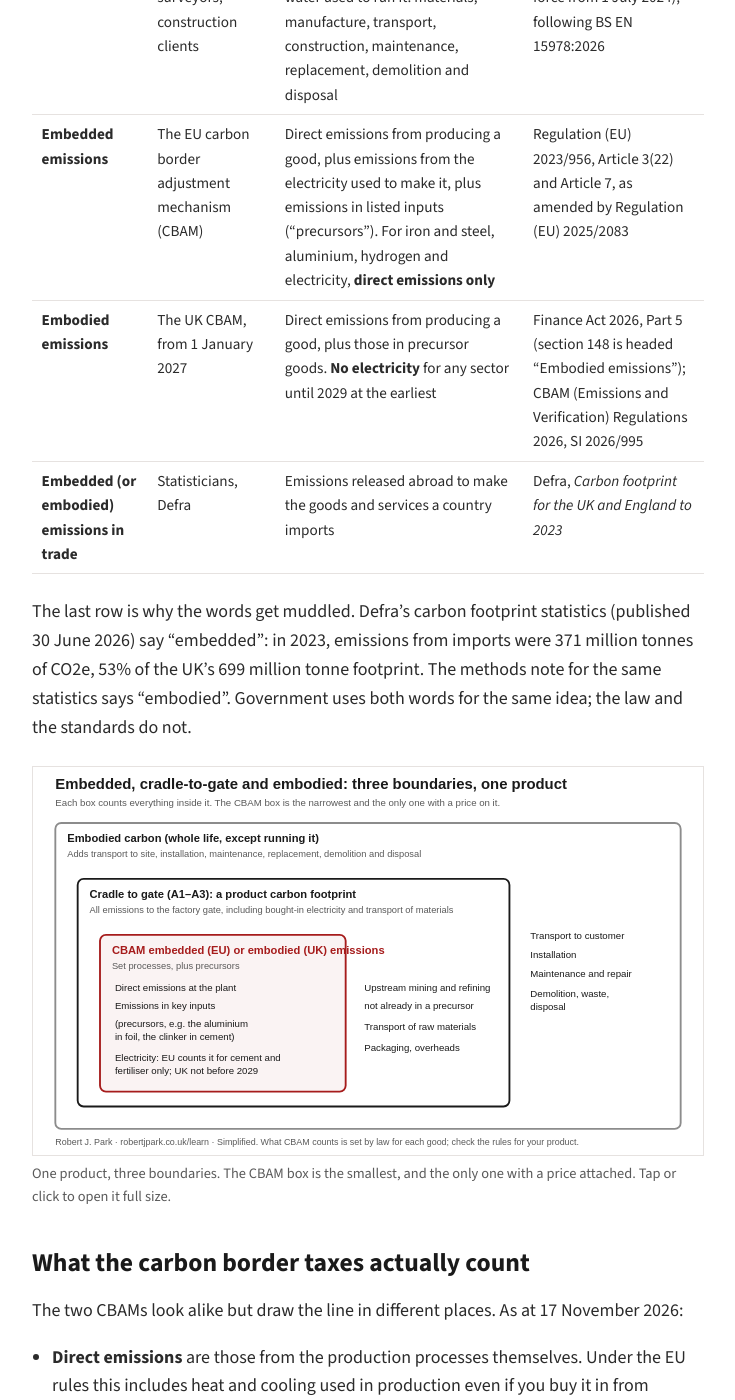
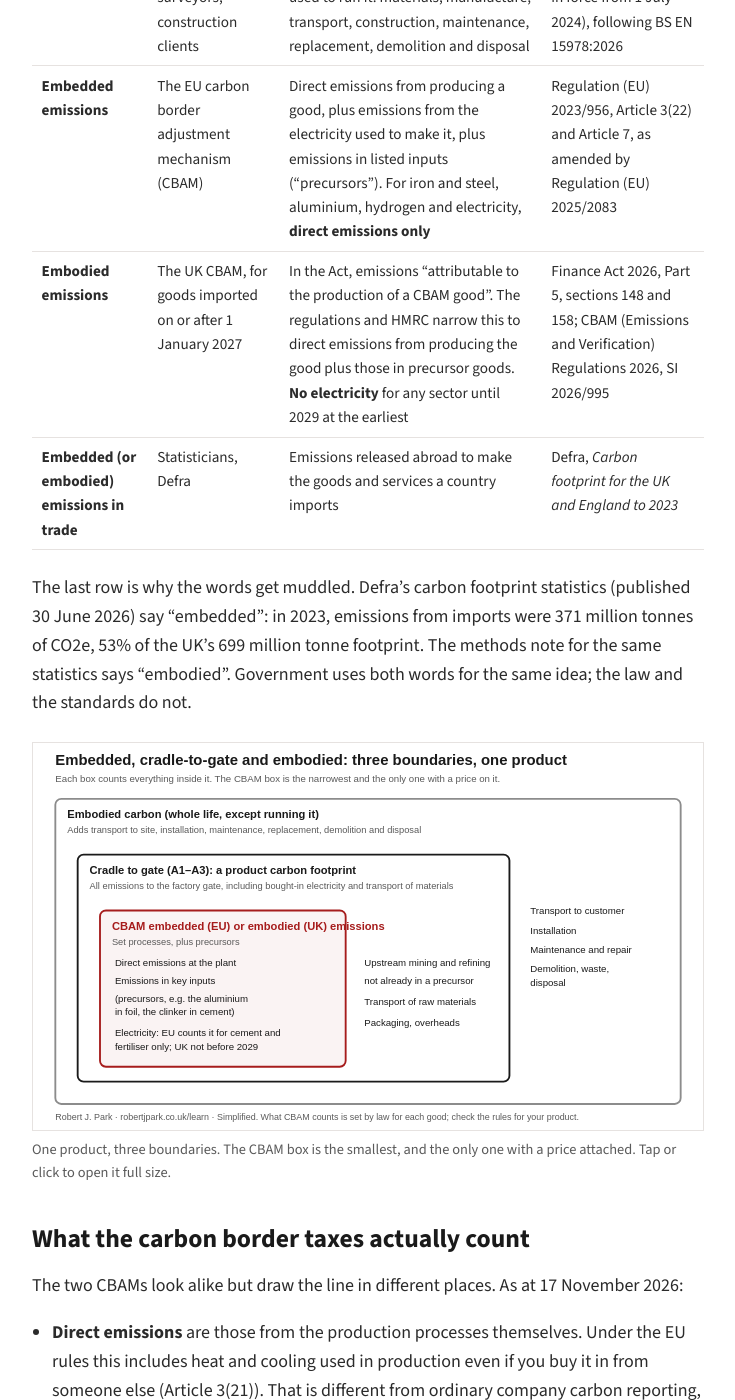
Before and after one commit to robertjparkuk/RobertJParkuk.github.io, a Jekyll site: the page built from _learn/embodied-vs-embedded-carbon.md, in a window 1280 px wide and 1400 px high, scrolled down 851 px. Shown: the whole window, without its empty margins (96-831 px from the left). Built offline with Jekyll 4.4.1, drawn with Linux system fonts in a browser that asks for light colours; some of the changed text lies outside the part shown.

Commit message:
v0.34.0: Finance Act 2026 s.148 wording; changelog notes
Co-Authored-By: Claude Opus 5.5 <noreply@anthropic.com>
Claude-Session: https://claude.ai/code/session_01TUNMnKYNLJG7xEEf2zYoSz

```diff
--- a/_learn/embodied-vs-embedded-carbon.md
+++ b/_learn/embodied-vs-embedded-carbon.md
@@ -16,7 +16,7 @@ Two words that sound the same, and are often used as if they were, mean differen
 |---|---|---|---|
 | **Embodied carbon** | Architects, engineers, surveyors, construction clients | Everything in the life of a building or product **except** the energy and water used to run it: materials, manufacture, transport, construction, maintenance, replacement, demolition and disposal | RICS whole life carbon standard (2nd edition, in force from 1 July 2024), following BS EN 15978:2026 |
 | **Embedded emissions** | The EU carbon border adjustment mechanism (CBAM) | Direct emissions from producing a good, plus emissions from the electricity used to make it, plus emissions in listed inputs ("precursors"). For iron and steel, aluminium, hydrogen and electricity, **direct emissions only** | Regulation (EU) 2023/956, Article 3(22) and Article 7, as amended by Regulation (EU) 2025/2083 |
-| **Embodied emissions** | The UK CBAM, from 1 January 2027 | Direct emissions from producing a good, plus those in precursor goods. **No electricity** for any sector until 2029 at the earliest | Finance Act 2026, Part 5 (section 148 is headed "Embodied emissions"); CBAM (Emissions and Verification) Regulations 2026, SI 2026/995 |
+| **Embodied emissions** | The UK CBAM, for goods imported on or after 1 January 2027 | In the Act, emissions "attributable to the production of a CBAM good". The regulations and HMRC narrow this to direct emissions from producing the good plus those in precursor goods. **No electricity** for any sector until 2029 at the earliest | Finance Act 2026, Part 5, sections 148 and 158; CBAM (Emissions and Verification) Regulations 2026, SI 2026/995 |
 | **Embedded (or embodied) emissions in trade** | Statisticians, Defra | Emissions released abroad to make the goods and services a country imports | Defra, *Carbon footprint for the UK and England to 2023* |
 
 The last row is why the words get muddled. Defra's carbon footprint statistics (published 30 June 2026) say "embedded": in 2023, emissions from imports were 371 million tonnes of CO2e, 53% of the UK's 699 million tonne footprint. The methods note for the same statistics says "embodied". Government uses both words for the same idea; the law and the standards do not.
@@ -29,6 +29,7 @@ The two CBAMs look alike but draw the line in different places. As at 17 Novembe
 
 - **Direct emissions** are those from the production processes themselves. Under the EU rules this includes heat and cooling used in production even if you buy it in from someone else (Article 3(21)). That is different from ordinary company carbon reporting, where bought-in heat is Scope 2.
 - **Electricity.** The EU counts the emissions from electricity used in production only for **cement and fertilisers**. For iron and steel, aluminium, hydrogen and electricity it counts direct emissions only (Annex II). The UK CBAM counts **no** electricity emissions for any sector; HMRC says indirect emissions are "delayed until 2029 at the earliest".
+- **Where the UK line is drawn.** The Finance Act 2026 itself is wide: section 148(1) defines "emissions embodied in a CBAM good" as emissions "attributable to the production of a CBAM good", and section 148(3) lets the Treasury cover activities connected with producing the good or the materials used to make it. The narrower direct-only rule sits in the regulations (SI 2026/995) and the System Boundaries Document, so the Treasury can widen it later without new primary legislation.
 - **Precursors.** Both count the emissions already in key inputs: the crude steel in a steel beam, the unwrought aluminium in foil, the clinker in cement. Since the 2025 amendments, the EU counts only precursors listed in its Annex I and made outside the EU.
 - **Transport** to the customer is not counted by either. The EU Regulation only asks the Commission to consider adding it.
 
@@ -105,6 +106,6 @@ Next: [What is a carbon life cycle?]({{ '/learn/carbon-life-cycle/' | relative_u
 Checked 17 November 2026.
 
 - **EU CBAM:** Regulation (EU) 2023/956, Articles 3, 7 and 30 and Annexes I, II and IV, read from the Council of the EU's [adopted text](https://data.consilium.europa.eu/doc/document/PE-7-2023-INIT/en/pdf) and a [Maltese Government copy of the Annexes](https://www.climateaction.gov.mt/wp-content/uploads/2024/12/CELEX_32023R0956_EN_TXT-39-45.pdf) (EUR-Lex could not be opened) · Regulation (EU) 2025/2083, [Council text](https://data.consilium.europa.eu/doc/document/PE-21-2025-REV-1/en/pdf) and [EUR-Lex record](https://eur-lex.europa.eu/eli/reg/2025/2083/oj) · Implementing Regulation (EU) 2025/2547, [EUR-Lex record](https://eur-lex.europa.eu/eli/reg_impl/2025/2547) · European Commission, [CBAM](https://taxation-customs.ec.europa.eu/carbon-border-adjustment-mechanism_en)
-- **UK CBAM:** [Finance Act 2026, contents](https://www.legislation.gov.uk/ukpga/2026/11/contents) (the text of section 148 could not be opened) · [SI 2026/995](https://www.legislation.gov.uk/uksi/2026/995/made) · HMRC, [CBAM factsheet](https://www.gov.uk/government/publications/factsheet-carbon-border-adjustment-mechanism-cbam/factsheet-carbon-border-adjustment-mechanism) and [policy summary, updated 2 November 2026](https://www.gov.uk/government/publications/carbon-border-adjustment-mechanism-cbam-policy-summary/carbon-border-adjustment-mechanism-cbam-policy-summary)
+- **UK CBAM:** [Finance Act 2026, Part 5](https://www.legislation.gov.uk/ukpga/2026/11/part/5) (sections 143, 148 and 158) · [SI 2026/995](https://www.legislation.gov.uk/uksi/2026/995/made) · HMRC, [CBAM factsheet](https://www.gov.uk/government/publications/factsheet-carbon-border-adjustment-mechanism-cbam/factsheet-carbon-border-adjustment-mechanism) and [policy summary, updated 2 November 2026](https://www.gov.uk/government/publications/carbon-border-adjustment-mechanism-cbam-policy-summary/carbon-border-adjustment-mechanism-cbam-policy-summary)
 - **Buildings:** RICS, [Whole life carbon assessment for the built environment, 2nd edition](https://www.rics.org/content/dam/ricsglobal/documents/standards/Whole_life_carbon_assessment_PS_Sept23.pdf) and [in full effect from 1 July 2024](https://rics.org/news-insights/wlca-standard-2nd-edition-now-in-full-effect) · BSI, [BS EN 15978:2026](https://knowledge.bsigroup.com/products/sustainability-of-construction-works-assessment-of-environmental-performance-of-buildings-requirements-and-guidance) and [BS EN 15804:2012+A2:2019](https://knowledge.bsigroup.com/products/sustainability-of-construction-works-environmental-product-declarations-core-rules-for-the-product-category-of-construction-products-2) · MHCLG, [Consideration of embodied carbon in new buildings, July 2025](https://www.gov.uk/government/publications/consideration-of-embodied-carbon-in-new-buildings/cover-note-for-the-report) · Department of Finance (NI), [improved energy performance standards, 2022](https://www.finance-ni.gov.uk/news/murphy-launches-improved-energy-performance-standards-new-buildings) and [Building Regulations discussion document, July 2023](https://consultations2.nidirect.gov.uk/dof/building-regulations-discussion-document-2023/user_uploads/discussion-document-and-pre-consultation-on-next-steps.pdf)
 - **Products and statistics:** ISO, [ISO 14067:2018](https://www.iso.org/standard/71206.html) · Defra, [Carbon footprint for the UK and England to 2023](https://www.gov.uk/government/statistics/uks-carbon-footprint/carbon-footprint-for-the-uk-and-england-to-2023) and [summary of methods 2026](https://assets.publishing.service.gov.uk/media/6a3ce626eaee00074150f449/UK_and_England_s_Carbon_Footprint_Summary_of_Methods_2026.pdf) · DESNZ, [Low carbon industrial products: government response](https://assets.publishing.service.gov.uk/media/6a18151a916cd732dcdaac4a/low-carbon-products-government-response.pdf)
```
Also changed, not shown: WEBSITE-UPDATES.md (+4 -1 lines).
